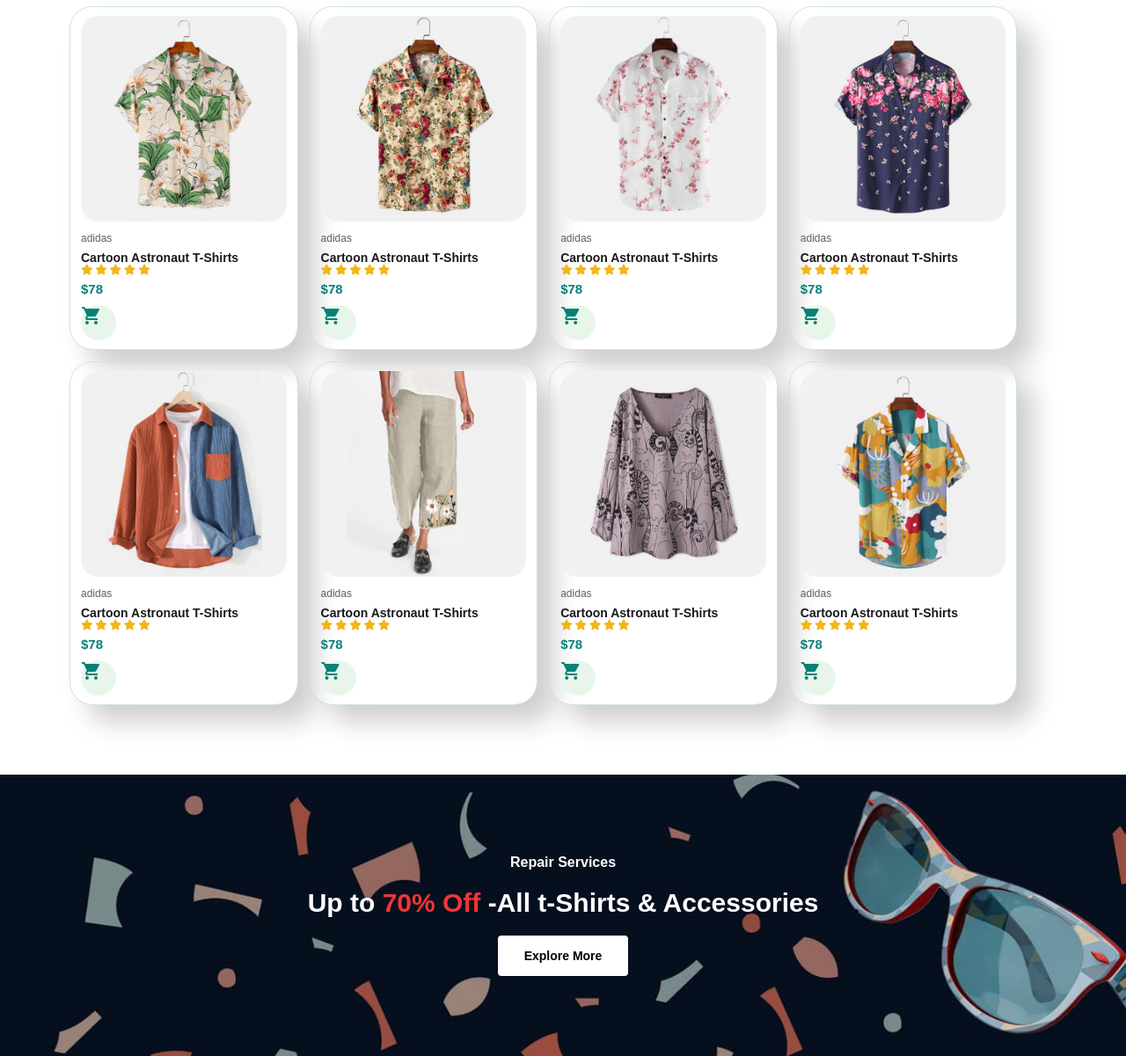
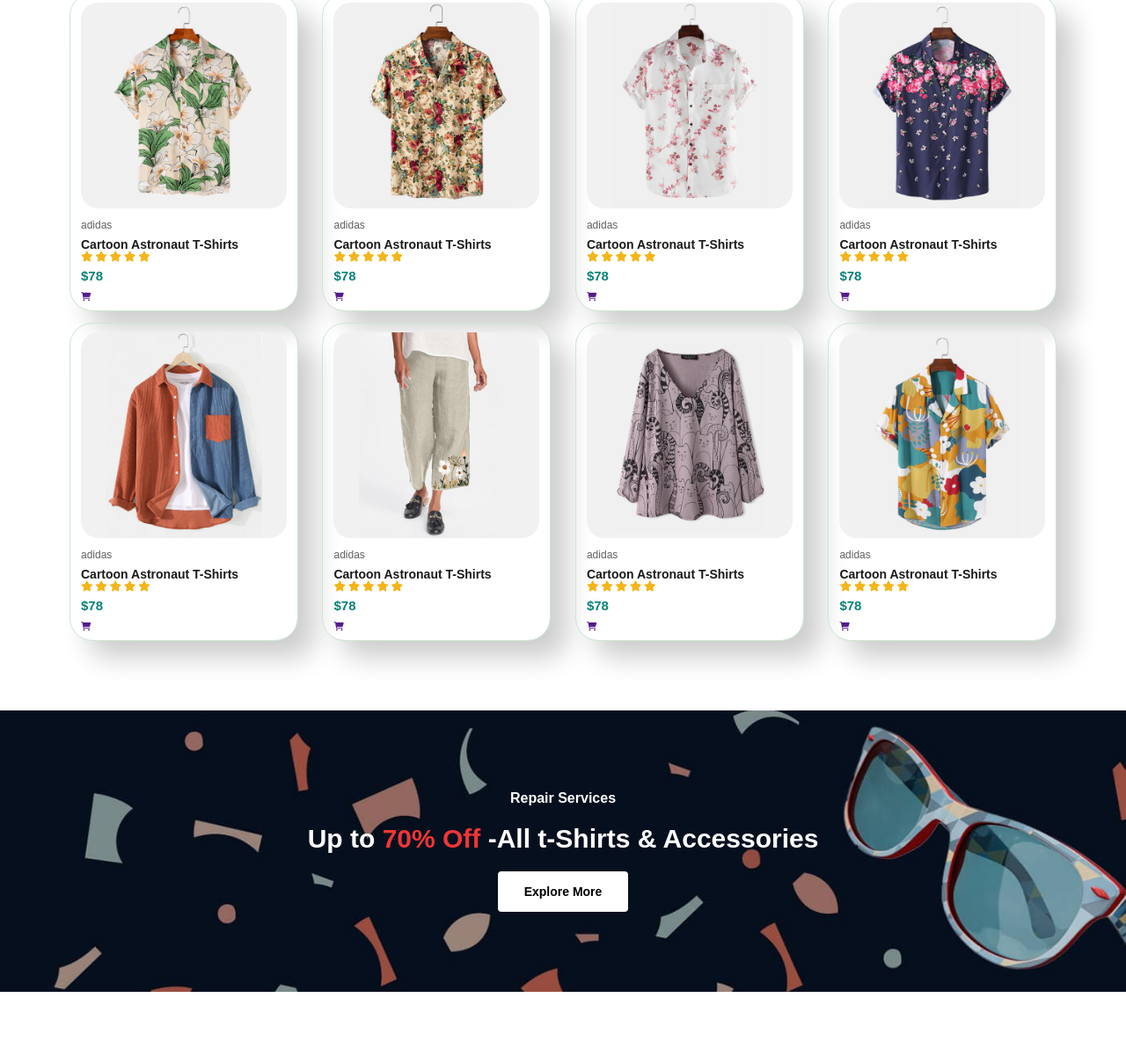
Before and after one commit to alsfimayo/E-commerce, a plain HTML site: page index.html in a window 1280 px wide. Shown: the part 1248-2449 px from the top of the page at 88% size. Drawn offline with Linux system fonts and the light colour scheme.

Commit message:
cart icon

```diff
--- a/css/style.css
+++ b/css/style.css
@@ -216,7 +216,8 @@ p{
     align-items: center;
     width: 100%;
     flex-wrap: wrap;
-
+    justify-content: space-between;
+    gap: 1.5rem;
 }
 .pro{
     width: 23%;
@@ -226,7 +227,7 @@ p{
     border-radius: 25px;
     box-shadow: 20px 20px 30px rgba(0, 0, 0, .2);
     cursor: pointer;
-    margin: 1.5rem 1.5rem 0rem 0rem;
+
     align-items: center;
 }
 
--- a/index.html
+++ b/index.html
@@ -22,7 +22,7 @@
             <li><a href="blog.html">Blog</a></li>
             <li><a href="about.html">About</a></li>
             <li><a href="contact.html">Contact</a></li>
-            <li><a href=""><i class="material-icons">shopping_cart</i>
+            <li><a href=""><i class="fa-solid fa-cart-shopping"></i>
             </a></li>
         </ul>
 
@@ -83,7 +83,7 @@
                     </div>
                     <h4>$78</h4>
                 </div>
-                <a href=""><i class="material-icons">shopping_cart</i></a>
+                <a href=""><i class="fa-solid fa-cart-shopping"></i></a>
             </div>
             <div class="pro">
                 <img src="/Assests/img/products/f3.jpg" alt="">
@@ -99,7 +99,8 @@
                     </div>
                     <h4>$78</h4>
                 </div>
-                <a href=""><i class="material-icons">shopping_cart</i></a>
+                <a href=""><i class="fa-solid fa-cart-shopping"></i></a>
+
             </div>
             <div class="pro">
                 <img src="/Assests/img/products/f4.jpg" alt="">
@@ -115,7 +116,8 @@
                     </div>
                     <h4>$78</h4>
                 </div>
-                <a href=""><i class="material-icons">shopping_cart</i></a>
+                <a href=""><i class="fa-solid fa-cart-shopping"></i></a>
+
             </div>
             <div class="pro">
                 <img src="/Assests/img/products/f5.jpg" alt="">
@@ -131,7 +133,8 @@
                     </div>
                     <h4>$78</h4>
                 </div>
-                <a href=""><i class="material-icons">shopping_cart</i></a>
+                <a href=""><i class="fa-solid fa-cart-shopping"></i></a>
+
             </div>
             <div class="pro">
                 <img src="/Assests/img/products/f6.jpg" alt="">
@@ -147,7 +150,8 @@
                     </div>
                     <h4>$78</h4>
                 </div>
-                <a href=""><i class="material-icons">shopping_cart</i></a>
+                <a href=""><i class="fa-solid fa-cart-shopping"></i></a>
+
             </div>
             <div class="pro">
                 <img src="/Assests/img/products/f7.jpg" alt="">
@@ -163,7 +167,8 @@
                     </div>
                     <h4>$78</h4>
                 </div>
-                <a href=""><i class="material-icons">shopping_cart</i></a>
+                <a href=""><i class="fa-solid fa-cart-shopping"></i></a>
+
             </div>
             <div class="pro">
                 <img src="/Assests/img/products/f8.jpg" alt="">
@@ -179,7 +184,8 @@
                     </div>
                     <h4>$78</h4>
                 </div>
-                <a href=""><i class="material-icons">shopping_cart</i></a>
+                <a href=""><i class="fa-solid fa-cart-shopping"></i></a>
+
             </div>
             <div class="pro">
                 <img src="/Assests/img/products/f1.jpg" alt="">
@@ -195,7 +201,8 @@
                     </div>
                     <h4>$78</h4>
                 </div>
-                <a href=""><i class="material-icons">shopping_cart</i></a>
+                <a href=""><i class="fa-solid fa-cart-shopping"></i></a>
+
             </div>
         </div>
     </section>
@@ -222,7 +229,8 @@
                     </div>
                     <h4>$78</h4>
                 </div>
-                <a href=""><i class="material-icons">shopping_cart</i></a>
+                <a href=""><i class="fa-solid fa-cart-shopping"></i></a>
+
             </div>
             <div class="pro">
                 <img src="/Assests/img/products/n2.jpg" alt="">
@@ -238,7 +246,8 @@
                     </div>
                     <h4>$78</h4>
                 </div>
-                <a href=""><i class="material-icons">shopping_cart</i></a>
+                <a href=""><i class="fa-solid fa-cart-shopping"></i></a>
+
             </div>
             <div class="pro">
                 <img src="/Assests/img/products/n3.jpg" alt="">
@@ -254,7 +263,8 @@
                     </div>
                     <h4>$78</h4>
                 </div>
-                <a href=""><i class="material-icons">shopping_cart</i></a>
+                <a href=""><i class="fa-solid fa-cart-shopping"></i></a>
+
             </div>
             <div class="pro">
                 <img src="/Assests/img/products/n4.jpg" alt="">
@@ -270,7 +280,8 @@
                     </div>
                     <h4>$78</h4>
                 </div>
-                <a href=""><i class="material-icons">shopping_cart</i></a>
+                <a href=""><i class="fa-solid fa-cart-shopping"></i></a>
+
             </div>
             <div class="pro">
                 <img src="/Assests/img/products/n5.jpg" alt="">
@@ -286,7 +297,8 @@
                     </div>
                     <h4>$78</h4>
                 </div>
-                <a href=""><i class="material-icons">shopping_cart</i></a>
+                <a href=""><i class="fa-solid fa-cart-shopping"></i></a>
+
             </div>
             <div class="pro">
                 <img src="/Assests/img/products/n6.jpg" alt="">
@@ -302,7 +314,8 @@
                     </div>
                     <h4>$78</h4>
                 </div>
-                <a href=""><i class="material-icons">shopping_cart</i></a>
+                <a href=""><i class="fa-solid fa-cart-shopping"></i></a>
+
             </div>
             <div class="pro">
                 <img src="/Assests/img/products/n7.jpg" alt="">
@@ -318,7 +331,8 @@
                     </div>
                     <h4>$78</h4>
                 </div>
-                <a href=""><i class="material-icons">shopping_cart</i></a>
+                <a href=""><i class="fa-solid fa-cart-shopping"></i></a>
+
             </div>
             <div class="pro">
                 <img src="/Assests/img/products/n8.jpg" alt="">
@@ -334,7 +348,8 @@
                     </div>
                     <h4>$78</h4>
                 </div>
-                <a href=""><i class="material-icons">shopping_cart</i></a>
+                <a href=""><i class="fa-solid fa-cart-shopping"></i></a>
+
             </div>
         </div>
     </section>
```
